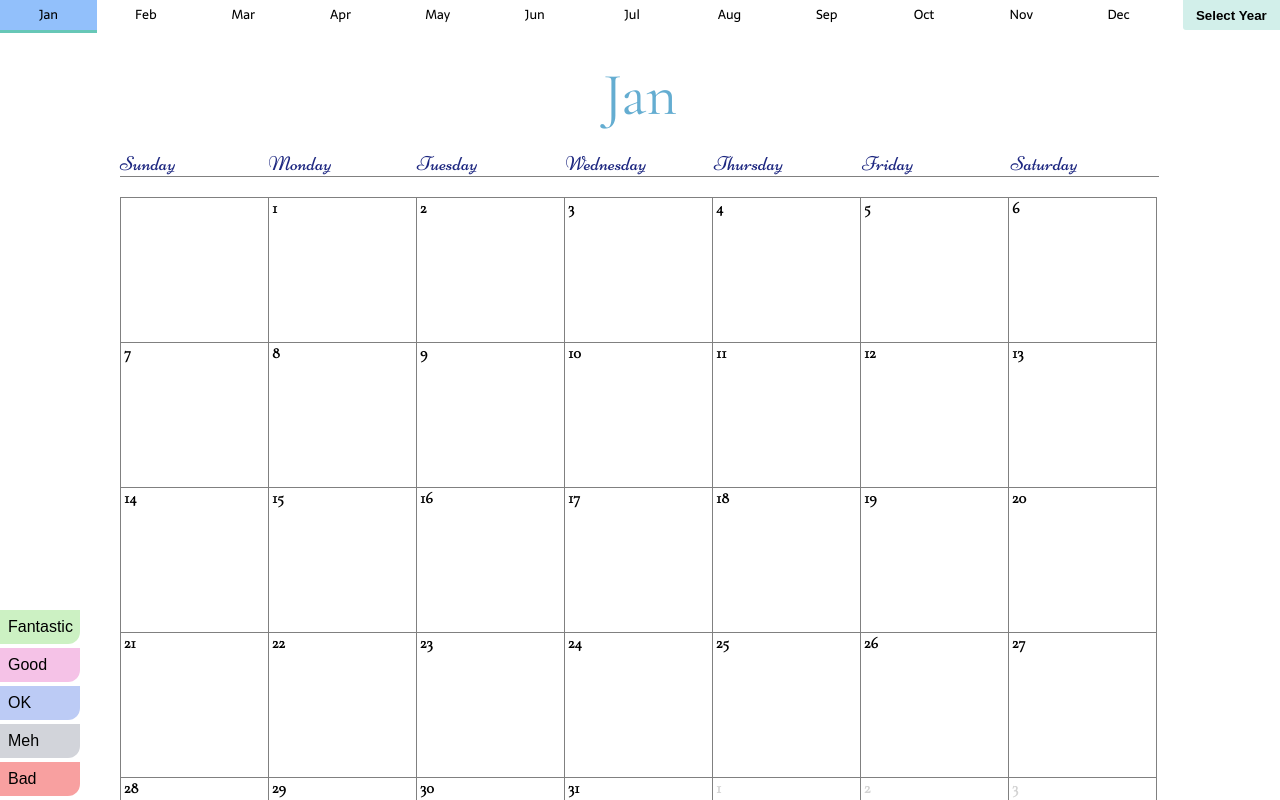
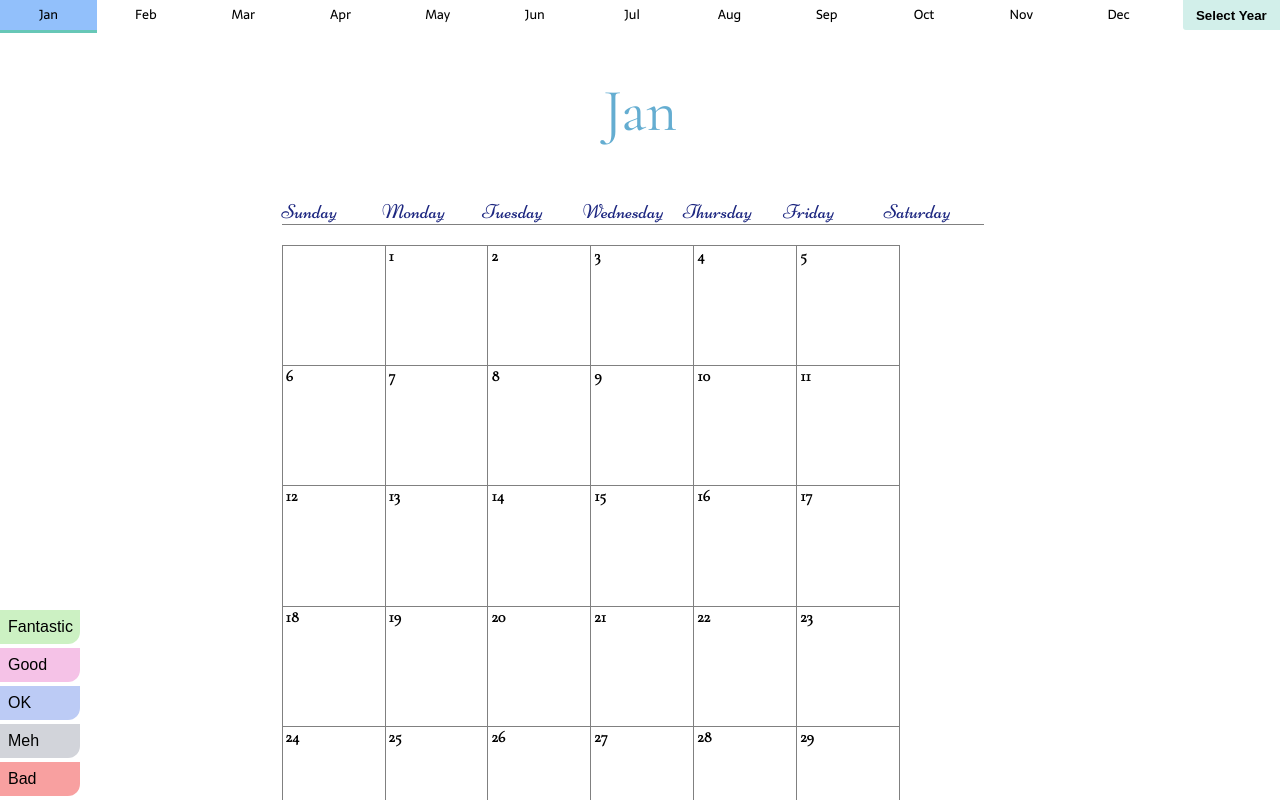
Before and after one commit to wobblesphere/mood_calendar, a React (Create React App) app: page / in a window 1280 px wide. Shown: the top 800 px of the page. Built offline with nearby package versions, Linux system fonts and the light colour scheme; a web font is replaced by a local one.

Commit message:
refactored calendar display size

```diff
--- a/src/App.css
+++ b/src/App.css
@@ -1,4 +1,6 @@
-
+.body{
+  height: 90vh;
+}
 .page-mask {
   z-index: 9;
   background: rgba(0, 0, 0, 0.5);
--- a/src/CalendarBoard/CalendarBoard.css
+++ b/src/CalendarBoard/CalendarBoard.css
@@ -1,14 +1,25 @@
 @import url('https://fonts.googleapis.com/css?family=Niconne');
-
 
 .board {
   margin: 0 auto;
-  width: 65rem;
+  width: 70%;
+  height: 90%;
+}
+
+.calendarSquares{
+  margin: 0 auto;
+  width: 80%;
+  height: 80%;
+}
+
+.MondayToSunday{
+  width: 80%;
+  margin: 0 auto;
 }
 
 p {
   display: inline-block;
-  width: 9.28rem;
+  width: 14%;
   padding-bottom: 0;
   font-size: 20px;
   font-family:  'Niconne', cursive;
--- a/src/CalendarBoard/CalendarBoard.js
+++ b/src/CalendarBoard/CalendarBoard.js
@@ -22,7 +22,9 @@ class CalendarBoard extends Component{
     return (
       <div className="board">
         {this.renderCalendarMonToSun()}
-        <CalendarMonth month={this.props.currentMonth} />
+        <div className="calendarSquares" key="calendarSquares">
+          <CalendarMonth month={this.props.currentMonth} />
+        </div>
       </div>
     )
   }
--- a/src/CalendarDay/CalendarDay.css
+++ b/src/CalendarDay/CalendarDay.css
@@ -1,8 +1,8 @@
 .day {
+  border: 1px solid gray;
+  height: 23%;
+  width: 13.8%;
   position: relative;
-  border: 1px solid gray;
-  height: 9rem;
-  width: 9rem;
   font-family: 'Cormorant Garamond', serif;
   display: inline-block;
   margin-right: -1px;
--- a/src/Header/Header.css
+++ b/src/Header/Header.css
@@ -28,7 +28,8 @@
 }
 
 .month_Header {
-  margin-top: 1rem;
+  margin-top: 2rem;
+  margin-bottom: 2rem;
   text-align: center;
   font-size: 60px;
   font-family: 'Cormorant Garamond', serif;
--- a/src/YearSelectionMenu/OutsideAlerter.js
+++ b/src/YearSelectionMenu/OutsideAlerter.js
@@ -37,7 +37,7 @@ class OutsideAlerter extends Component {
   }
 
   render() {
-    return <div className="yearButtonWrapper" ref={this.setWrapperRef}>{this.props.children}</div>;
+    return <div ref={this.setWrapperRef}>{this.props.children}</div>;
   }
 }
 
--- a/src/YearSelectionMenu/YearSelectionMenu.css
+++ b/src/YearSelectionMenu/YearSelectionMenu.css
@@ -3,11 +3,10 @@
   cursor: pointer;
 }
 
+
 .topBarMenu_item_year {
-  position: relative;
-  float:right;
+  float: right;
   font-size: 13px;
-  display: inline-block;
   width: 7.6%;
   text-align: center;
 }
@@ -33,9 +32,8 @@
 
 .dropDownMenu {
   position: absolute;
-  display: block;
-  background: #D2EFEA;
-  width: 100%;
+  background-color: #D2EFEA;
+  width: 7.6%;
   top: 30px;
   text-align: center;
 }
--- a/src/index.css
+++ b/src/index.css
@@ -1,3 +1,4 @@
+
 body {
   margin: 0;
   padding: 0;
```
